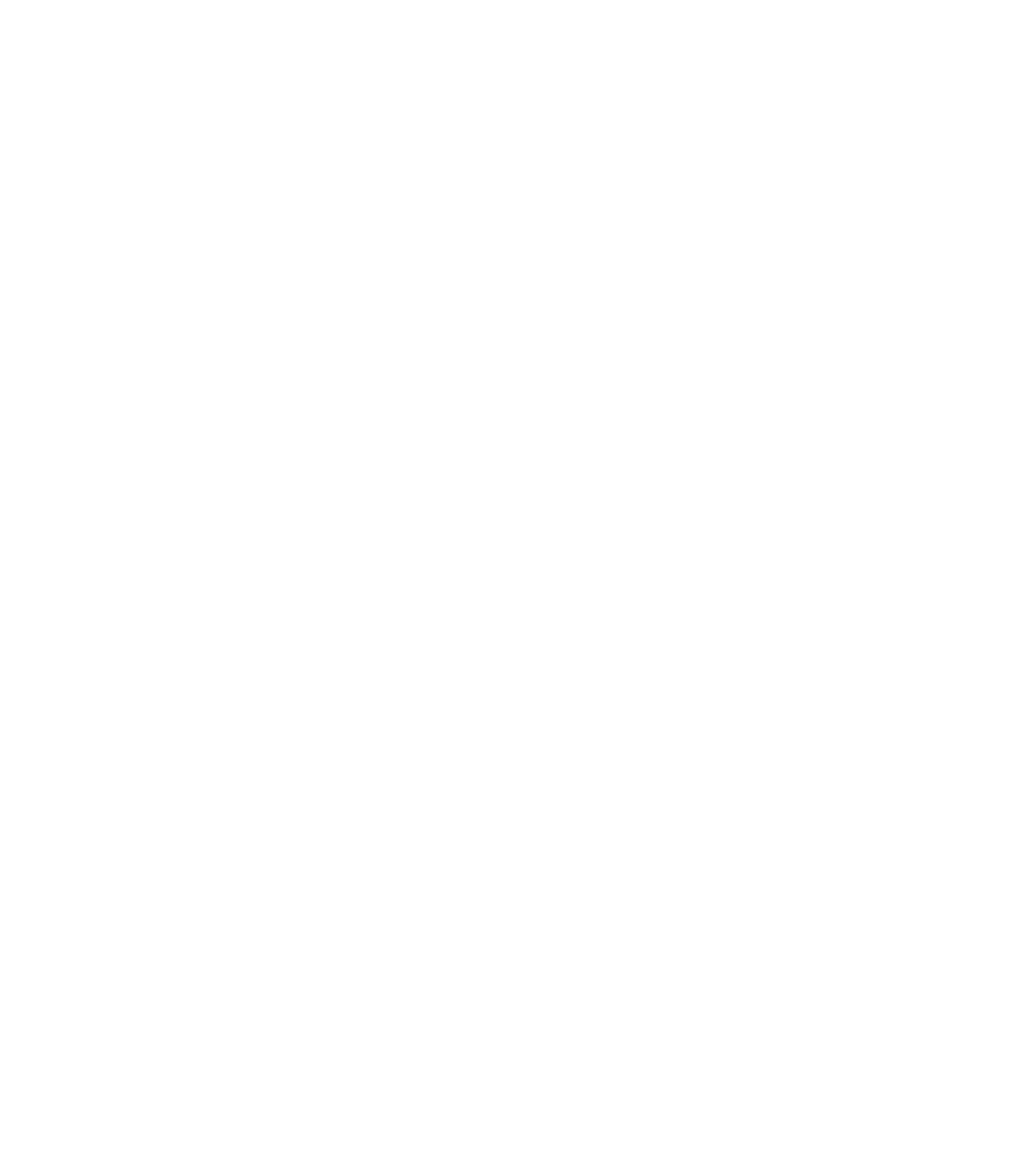
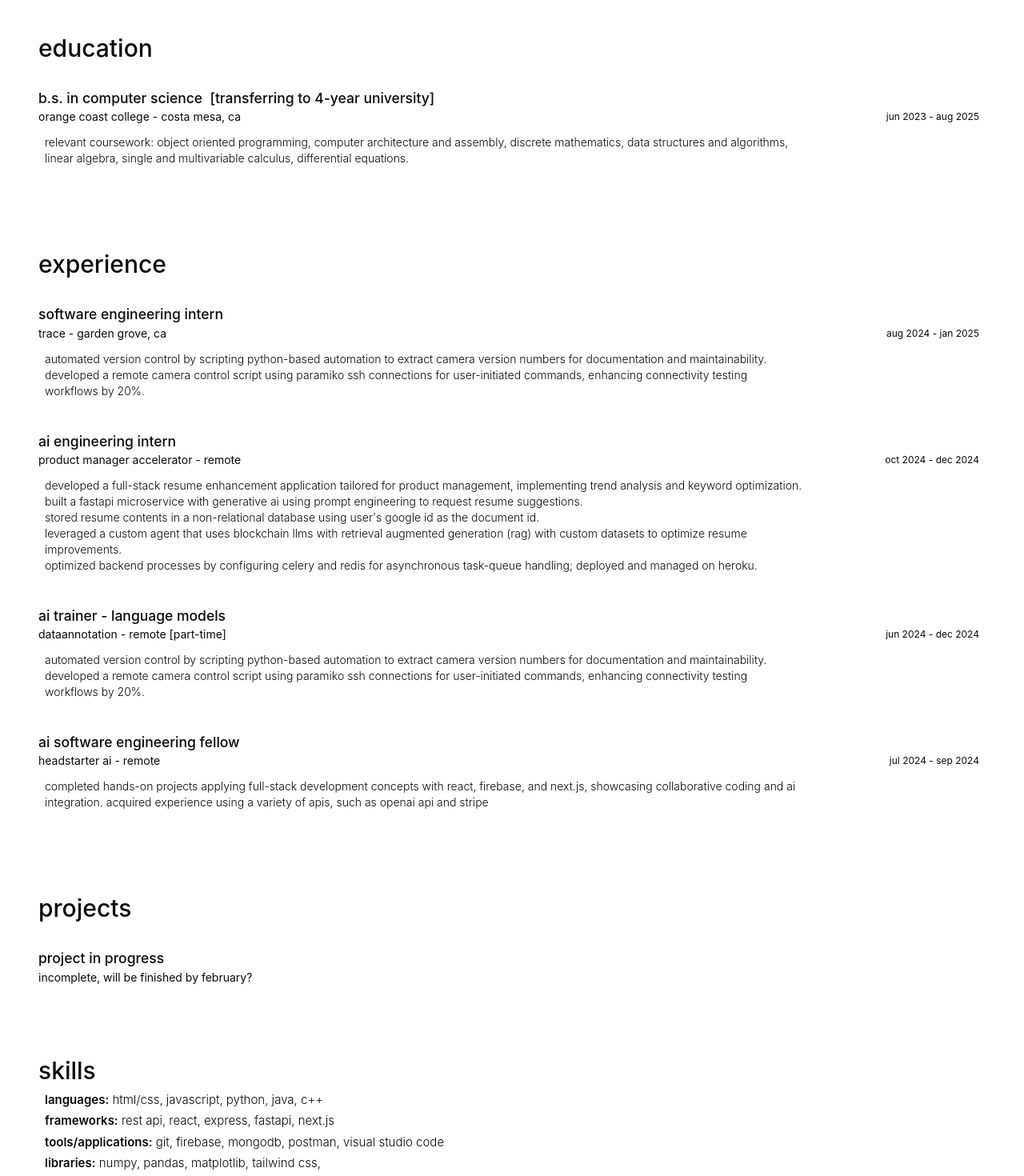
Before and after one commit to kylehton/portfolio, a Next.js app: page / in a window 1280 px wide. Shown: the part 500-1970 px from the top of the page at 80% size. Before the commit the page ends 800 px from the top, so only its background shows below. Built offline with nearby package versions, Linux system fonts and the light colour scheme.

Commit message:
finished basically the entire thing ~6.5-7 hrs, still too slow

```diff
--- a/app/page.js
+++ b/app/page.js
@@ -2,15 +2,16 @@
 
 import React, { useState, useEffect } from 'react';
 import { Menu } from 'lucide-react';
+import GitHubCalendar from "react-github-calendar";
 
 export default function Home() {
   const [isMenuOpen, setIsMenuOpen] = useState(false);
   const [currentImageIndex, setCurrentImageIndex] = useState(0);
 
   const menuItems = [
-    { title: 'experience', delay: 'delay-500', link: '#experience' },
-    { title: 'projects', delay: 'delay-300', link: '#projects'},
-    { title: 'socials', delay: 'delay-100', link: '#biography'}
+    { title: 'education', delay: 'delay-500', link: '#education' },
+    { title: 'experience', delay: 'delay-300', link: '#experience'},
+    { title: 'projects', delay: 'delay-100', link: '#projects'}
   ];
 
   const images = [
@@ -80,7 +81,7 @@
       </header>
 
       {/* Rest of the content remains unchanged */}
-      <main className="px-4 lg:px-12 py-8">
+      <main id='biography' className="px-4 lg:px-12 py-8">
         <div className="flex flex-col lg:flex-row gap-8 lg:gap-16">
           <div className="lg:w-3/5">
             <h2 className="font-medium text-2xl mb-6">hello, i'm . . .</h2>
@@ -123,6 +124,172 @@
         </div>
       </main>
 
+      <main id='education' className="px-4 lg:px-12 py-8">
+        <div className="flex flex-col lg:flex-row gap-8 lg:gap-16">
+          <div>
+            <h1 className="font-medium text-3xl mb-8">education</h1>
+            <div className="space-y-8">
+              <div className="space-y-4">
+                <div id='individual-edu'>
+                  <div id='div-to-hold-headers'>
+                    <h4 className='font-medium text-[17.5px]'>b.s. in computer science &nbsp;[transferring to 4-year university]</h4>
+                    <div className='text-sm flex flex-col lg:flex-row lg:justify-between lg:items-center'>
+                        <p>orange coast college - costa mesa, ca</p>
+                        <p className='mr-2 text-xs'>jun 2023 - aug 2025</p>
+                    </div>
+                  </div>
+                    <p id='job-summary' className="mb-10 mt-3 ml-2 lg:w-4/5 font-light text-sm">
+                    relevant coursework: object oriented programming, computer architecture and assembly,
+                    discrete mathematics, data structures and algorithms, linear algebra, single and
+                    multivariable calculus, differential equations.
+                    </p>
+                </div>
+
+
+              </div>
+            </div>
+          </div>
+        </div>
+      </main>
+
+      <main id='experience' className="px-4 lg:px-12 py-8">
+        <div className="flex flex-col lg:flex-row gap-8 lg:gap-16">
+          <div>
+            <h1 className="font-medium text-3xl mb-8">experience</h1>
+            <div className="space-y-8">
+              <div className="space-y-4">
+                <div id='individual-exp'>
+                  <div id='div-to-hold-headers'>
+                    <h4 className='font-medium text-[17.5px]'>software engineering intern</h4>
+                    <div className='text-sm flex flex-col lg:flex-row lg:justify-between lg:items-center'>
+                        <p>trace - garden grove, ca</p>
+                        <p className='mr-2 text-xs'>aug 2024 - jan 2025</p>
+                    </div>
+                  </div>
+                    <p id='job-summary' className="mb-10 mt-3 ml-2 lg:w-4/5 font-light text-sm">
+                    automated version control by scripting python-based automation to extract camera version numbers for documentation and maintainability.
+                    developed a remote camera control script using paramiko ssh connections for user-initiated commands, enhancing connectivity testing workflows by 20%.
+                    </p>
+                </div>
+                <div id='individual-exp'>
+                  <div id='div-to-hold-headers'>
+                    <h4 className='font-medium text-[17.5px]'>ai engineering intern</h4>
+                    <div className='text-sm flex flex-col lg:flex-row lg:justify-between lg:items-center'>
+                        <p>product manager accelerator - remote</p>
+                        <p className='mr-2 text-xs'>oct 2024 - dec 2024</p>
+                    </div>
+                  </div>
+                    <p id='job-summary' className="mb-10 mt-3 ml-2 lg:w-4/5 font-light text-sm">
+                      developed a full-stack resume enhancement application tailored for product management, implementing trend analysis and keyword optimization.
+                      <br></br>built a fastapi microservice with generative ai using prompt engineering to request resume suggestions.
+                      <br></br>stored resume contents in a non-relational database using user's google id as the document id.
+                      <br></br>leveraged a custom agent that uses blockchain llms with retrieval augmented generation (rag) with custom datasets to optimize resume improvements.
+                      <br></br>optimized backend processes by configuring celery and redis for asynchronous task-queue handling; deployed and managed on heroku.
+                    </p>
+                </div>
+                <div id='individual-exp'>
+                  <div id='div-to-hold-headers'>
+                    <h4 className='font-medium text-[17.5px]'>ai trainer - language models</h4>
+                    <div className='text-sm flex flex-col lg:flex-row lg:justify-between lg:items-center'>
+                        <p>dataannotation - remote [part-time]</p>
+                        <p className='mr-2 text-xs'>jun 2024 - dec 2024</p>
+                    </div>
+                  </div>
+                    <p id='job-summary' className="mb-10 mt-3 ml-2 lg:w-4/5 font-light text-sm">
+                    automated version control by scripting python-based automation to extract camera version numbers for documentation and maintainability.
+                    developed a remote camera control script using paramiko ssh connections for user-initiated commands, enhancing connectivity testing workflows by 20%.
+                    </p>
+                </div>
+                <div id='individual-exp'>
+                  <div id='div-to-hold-headers'>
+                    <h4 className='font-medium text-[17.5px]'>ai software engineering fellow</h4>
+                    <div className='text-sm flex flex-col lg:flex-row lg:justify-between lg:items-center'>
+                        <p>headstarter ai - remote</p>
+                        <p className='mr-2 text-xs'>jul 2024 - sep 2024</p>
+                    </div>
+                  </div>
+                    <p id='job-summary' className="mb-10 mt-3 ml-2 lg:w-4/5 font-light text-sm">
+                    completed hands-on projects applying full-stack development concepts with react, firebase, and next.js, showcasing collaborative coding and ai integration.
+                    acquired experience using a variety of apis, such as openai api and stripe
+                    </p>
+                </div>
+
+              </div>
+            </div>
+          </div>
+        </div>
+      </main>
+
+      <main id='projects' className="px-4 lg:px-12 py-8">
+        <div className="flex flex-col lg:flex-row gap-8 lg:gap-16">
+          <div>
+            <h1 className="font-medium text-3xl mb-8">projects</h1>
+            <div className="space-y-8">
+              <div className="space-y-4">
+                <div id='individual-project'>
+                  <div id='div-to-hold-headers'>
+                    <h4 className='font-medium text-[17.5px]'>project in progress</h4>
+                    <div className='text-sm flex flex-col lg:flex-row lg:justify-between lg:items-center'>
+                        <p>incomplete, will be finished by february?</p>
+                        <p className='mr-2 text-xs'></p>
+                    </div>
+                  </div>
+                    <p id='job-summary' className="mb-10 mt-3 ml-2 lg:w-4/5 font-light text-sm">
+
+                    </p>
+                </div>
+              </div>
+            </div>
+          </div>
+        </div>
+      </main>
+
+      <main id='skills' className="px-4 lg:px-12 py-4">
+        <div className="flex flex-col lg:flex-row gap-4 lg:gap-8">
+          <div>
+            <h1 className="font-medium text-3xl mb-2">skills</h1>
+
+              <div id='skillset' className="ml-2 font-light text-[15px] space-y-1">
+                <p><b className='font-semibold'>languages:</b> html/css, javascript, python, java, c++</p>
+                <p><b className='font-semibold'>frameworks:</b> rest api, react, express, fastapi, next.js</p>
+                <p><b className='font-semibold'>tools/applications:</b> git, firebase, mongodb, postman, visual studio code</p>
+                <p><b className='font-semibold'>libraries:</b> numpy, pandas, matplotlib, tailwind css,</p>
+              </div>
+          </div>
+        </div>
+      </main>
+
+      <main id='socials' className="px-4 lg:px-12 py-8 mb-32">
+        <div className="flex flex-col lg:flex-row gap-4 lg:gap-8">
+          <div>
+            <h1 className="font-medium text-3xl mb-2">socials
+              <span className='text-xl font-normal'>&nbsp; [click below]
+                </span>
+                </h1>
+              <div className="text-zinc-600 ml-2 space-y-2">
+                <div id='my-social-links'>
+                <a href='https://www.linkedin.com/in/kyle-ton/' className='font-normal text-[16px]'>linkedin [kylehton]</a>
+                <br></br>
+                <a href='https://www.github.com/kylehton/' className='font-normal text-[16px]'>github [kylehton]</a>
+              </div>
+
+              <div className="github-calendar-container">
+                <h3 className='font-semibold text-lg mt-8 mb-2'>My GitHub Contributions</h3>
+                <div className="github-data">
+                <GitHubCalendar
+                  username="kylehton"
+                  theme={{
+                    dark: ["#d1d5db", "#e9d5ff", "#d8b4fe", "#c084fc", "#a855f7"], // 5 colors
+                    light: ["#d1d5db", "#e9d5ff", "#d8b4fe", "#c084fc", "#a855f7"] // 5 colors
+                  }}
+                />
+                </div>
+              </div>
+
+              </div>
+          </div>
+        </div>
+      </main>
 
     </div>
   );
--- a/package.json
+++ b/package.json
@@ -21,6 +21,7 @@
     "next": "15.1.6",
     "react": "^19.0.0",
     "react-dom": "^19.0.0",
+    "react-github-calendar": "^4.5.5",
     "tailwind-merge": "^3.0.1",
     "tailwindcss-animate": "^1.0.7"
   },
```
Also changed, not shown: 1 other file (tests, documents, lock files or other folders).
